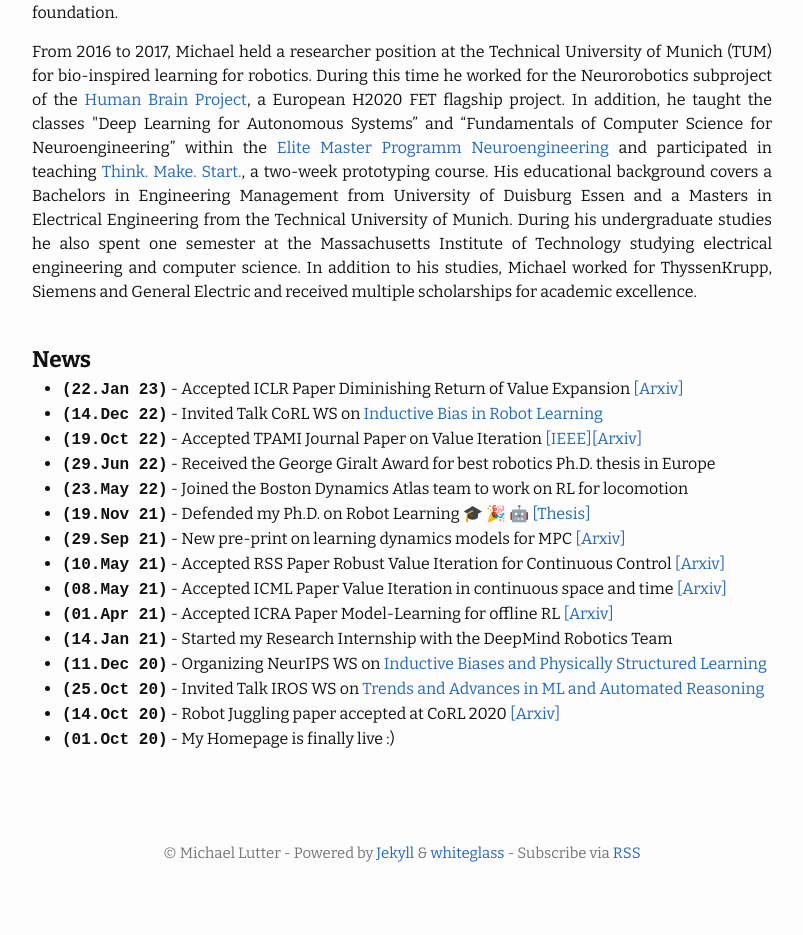
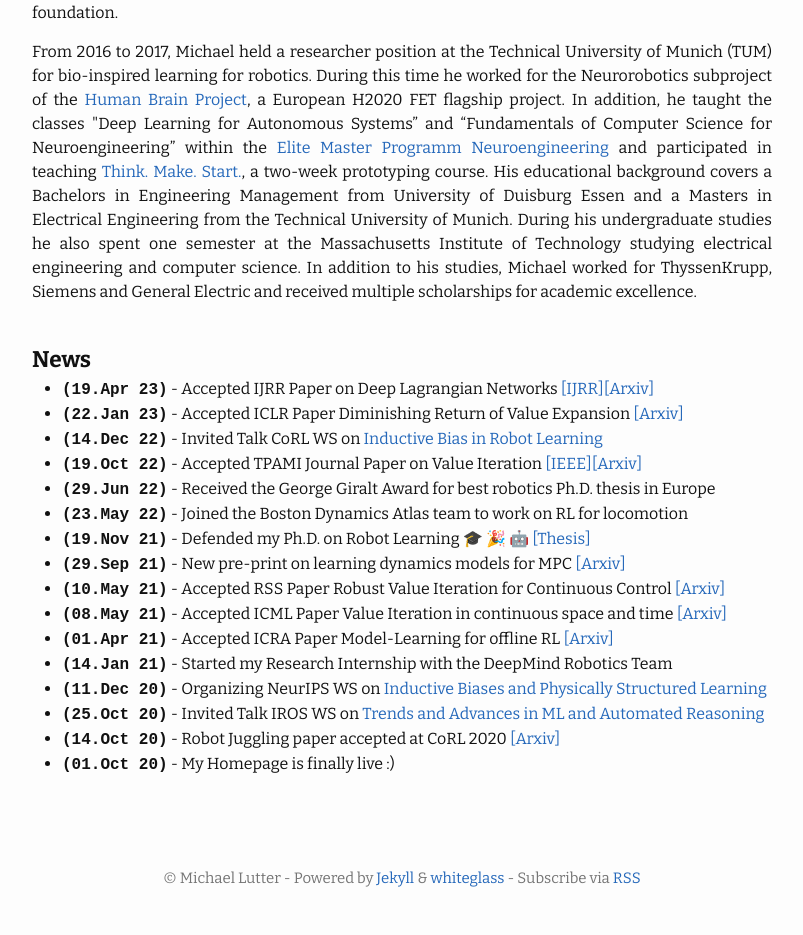
Before and after one commit to milutter/milutter.github.io, a Jekyll site: the page built from index.md, in a window 1280 px wide. Shown: the part 785-1720 px from the top of the page, without its empty margins (238-1041 px from the left). Built offline with Jekyll 4.4.1, drawn with Linux system fonts in a browser that asks for light colours; emoji names are drawn with the system emoji font; before the commit the page ends 1695 px from its top, so only the background shows below that.

Commit message:
update news

```diff
--- a/index.md
+++ b/index.md
@@ -52,6 +52,7 @@ academic excellence.
 <br>
 <b><span style="font-size:6mm">News</span></b>
  <ul>
+ <li><span style="font-family:'Courier New', monospace"><b>(19.Apr 23)</b></span> - Accepted IJRR Paper on Deep Lagrangian Networks <a href="https://journals.sagepub.com/doi/10.1177/02783649231169492">[IJRR]</a><a href="https://arxiv.org/pdf/2110.01894.pdf">[Arxiv]</a></li>
 <li><span style="font-family:'Courier New', monospace"><b>(22.Jan 23)</b></span> - Accepted ICLR Paper Diminishing Return of Value Expansion <a href="https://arxiv.org/abs/2303.03955">[Arxiv]</a></li>
 <li><span style="font-family:'Courier New', monospace"><b>(14.Dec 22)</b></span> - Invited Talk CoRL WS on <a href="https://sites.google.com/view/corl-2022-inductive-bias-ws/home">Inductive Bias in Robot Learning</a></li>
 <li><span style="font-family:'Courier New', monospace"><b>(19.Oct 22)</b></span> - Accepted TPAMI Journal Paper on Value Iteration <a href="https://ieeexplore.ieee.org/document/9925102">[IEEE]</a><a href="https://arxiv.org/pdf/2110.01954.pdf">[Arxiv]</a></li>
```
